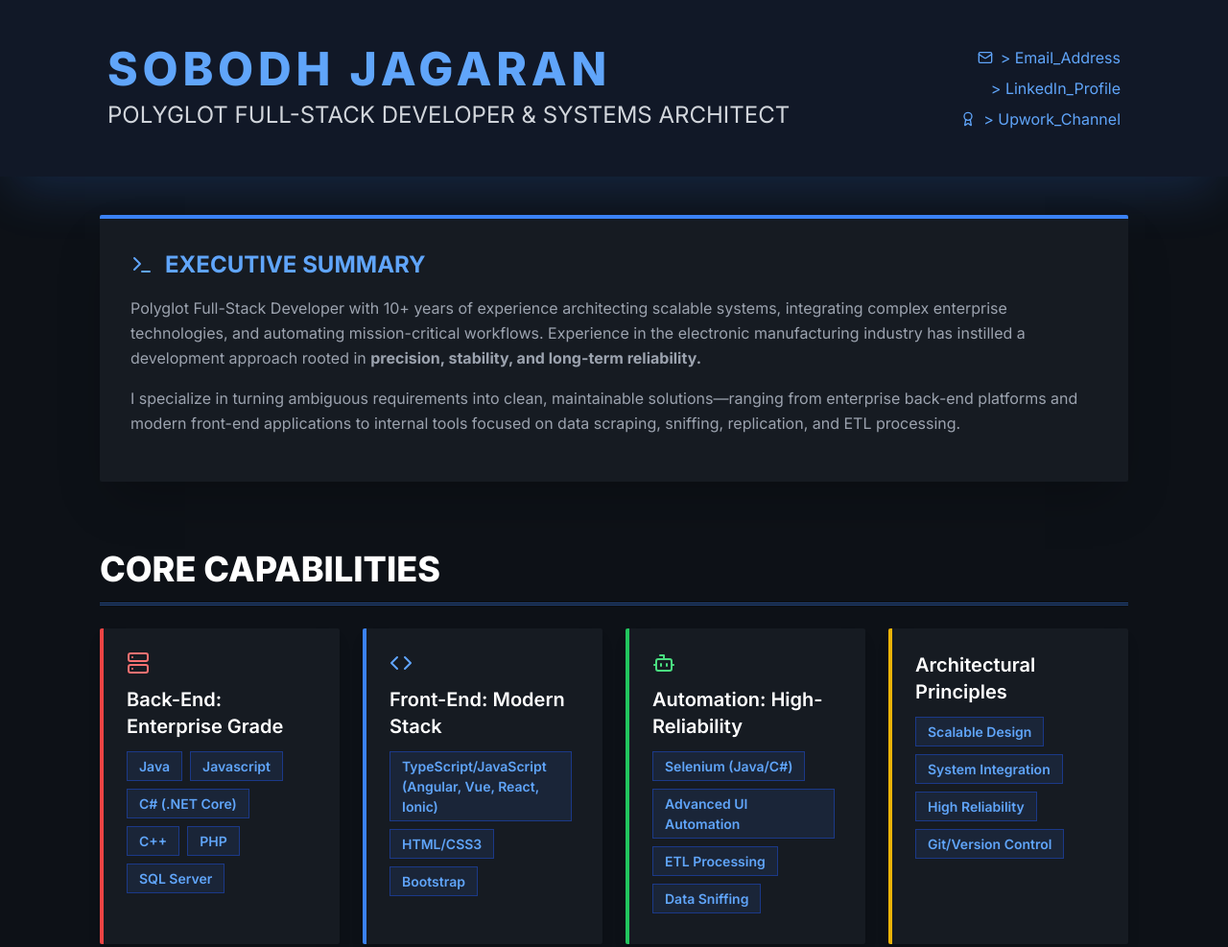
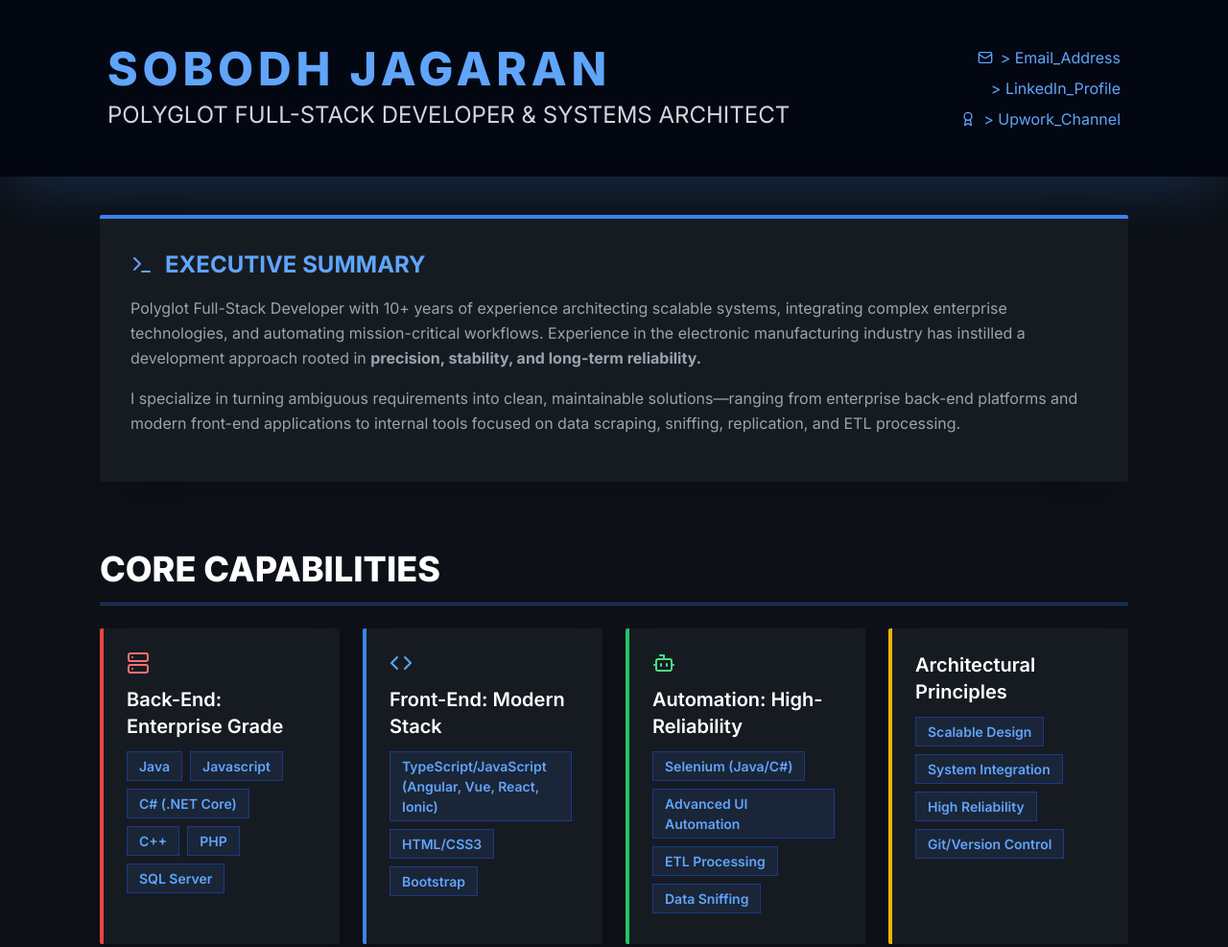
Before and after one commit to Sobodh-Jagaran/sobodh-jagaran.github.io, a plain HTML site: page index.html in a window 1280 px wide. Shown: the top 987 px of the page at 96% size. Drawn offline with nearby package versions, Linux system fonts and the light colour scheme.

Commit message:
Update index.html

```diff
--- a/index.html
+++ b/index.html
@@ -11,7 +11,7 @@
     <link rel="stylesheet" href="css/styles.css">
 </head>
 <body>
-    <header id="header-root" class="bg-gray-900 text-white shadow-2xl shadow-blue-500/20"></header>
+    <header id="header-root" class="bg-gray-950 text-white shadow-2xl shadow-blue-500/20"></header>
     <main id="content-root" class="max-w-6xl mx-auto p-6 md:p-10"></main>
     <footer id="footer-root" class="bg-black text-white p-6 md:p-10 text-center mt-12 border-t-2 border-blue-700/50"></footer>
     <script src="js/data.js"></script>
```
